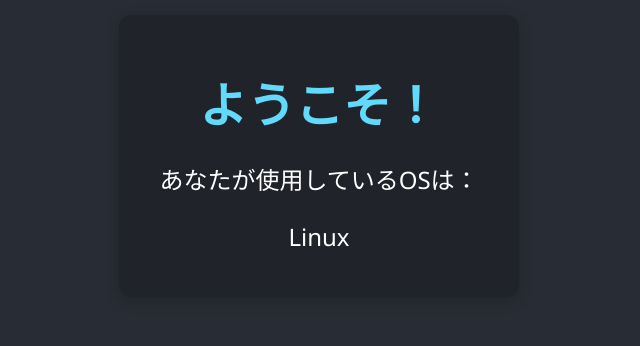
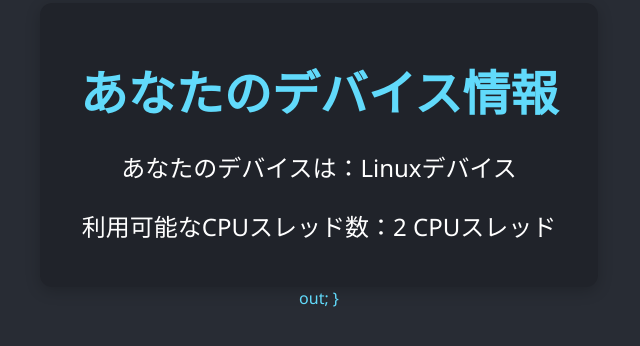
Before and after one commit to Nana-clouding/Os-Searcher, a plain HTML site: page index.html in a window 1280 px wide. Shown: the part 244-590 px from the top of the page, without its empty margins (321-961 px from the left). Drawn offline with Linux system fonts and the light colour scheme.

Commit message:
Update index.html

```diff
--- a/index.html
+++ b/index.html
@@ -3,7 +3,7 @@
 <head>
     <meta charset="UTF-8">
     <meta name="viewport" content="width=device-width, initial-scale=1.0">
-    <title>OSの判別</title>
+    <title>デバイスとCPU情報</title>
     <style>
         body {
             background-color: #282c34;
@@ -21,22 +21,11 @@
         h1 {
             font-size: 48px;
             margin-bottom: 20px;
-            animation: fadeIn 2s ease-in-out;
         }
 
         p {
             font-size: 24px;
             color: #ffffff;
-            animation: fadeIn 3s ease-in-out;
-        }
-
-        @keyframes fadeIn {
-            from {
-                opacity: 0;
-            }
-            to {
-                opacity: 1;
-            }
         }
 
         .container {
@@ -49,29 +38,45 @@
 </head>
 <body>
     <div class="container">
-        <h1>ようこそ！</h1>
-        <p>あなたが使用しているOSは：</p>
-        <p id="os-info"></p>
+        <h1>あなたのデバイス情報</h1>
+        <p id="device-info">判別中...</p>
+        <p id="cpu-info">CPU情報を取得中...</p>
     </div>
 
     <script>
-        // OSの判別
-        function detectOS() {
-            let userAgent = window.navigator.userAgent;
-            let os = "不明";
+        // デバイスの判別
+        function detectDevice() {
+            let userAgent = navigator.userAgent;
+            let deviceType = "PC";
 
-            if (userAgent.indexOf("Win") !== -1) os = "Windows";
-            if (userAgent.indexOf("Mac") !== -1) os = "MacOS";
-            if (userAgent.indexOf("X11") !== -1) os = "UNIX";
-            if (userAgent.indexOf("Linux") !== -1) os = "Linux";
-            if (userAgent.indexOf("Android") !== -1) os = "Android";
-            if (userAgent.indexOf("iPhone") !== -1 || userAgent.indexOf("iPad") !== -1) os = "iOS";
+            if (userAgent.match(/Android/i)) {
+                deviceType = "Androidデバイス";
+            } else if (userAgent.match(/iPhone/i) || userAgent.match(/iPad/i)) {
+                deviceType = "iOSデバイス";
+            } else if (userAgent.match(/Windows Phone/i)) {
+                deviceType = "Windows Phone";
+            } else if (userAgent.match(/Mac/i)) {
+                deviceType = "Macデバイス";
+            } else if (userAgent.match(/Linux/i)) {
+                deviceType = "Linuxデバイス";
+            }
 
-            return os;
+            return deviceType;
         }
 
-        // OS情報を表示
-        document.getElementById("os-info").textContent = detectOS();
+        // CPUのスレッド数を取得
+        function getCPUInfo() {
+            if (navigator.hardwareConcurrency) {
+                return navigator.hardwareConcurrency + " CPUスレッド";
+            } else {
+                return "CPUスレッド数を取得できません";
+            }
+        }
+
+        // デバイス情報とCPUスレッド数を表示
+        document.getElementById("device-info").textContent = "あなたのデバイスは：" + detectDevice();
+        document.getElementById("cpu-info").textContent = "利用可能なCPUスレッド数：" + getCPUInfo();
     </script>
 </body>
-</html>
+</html>out;
+        }
```
